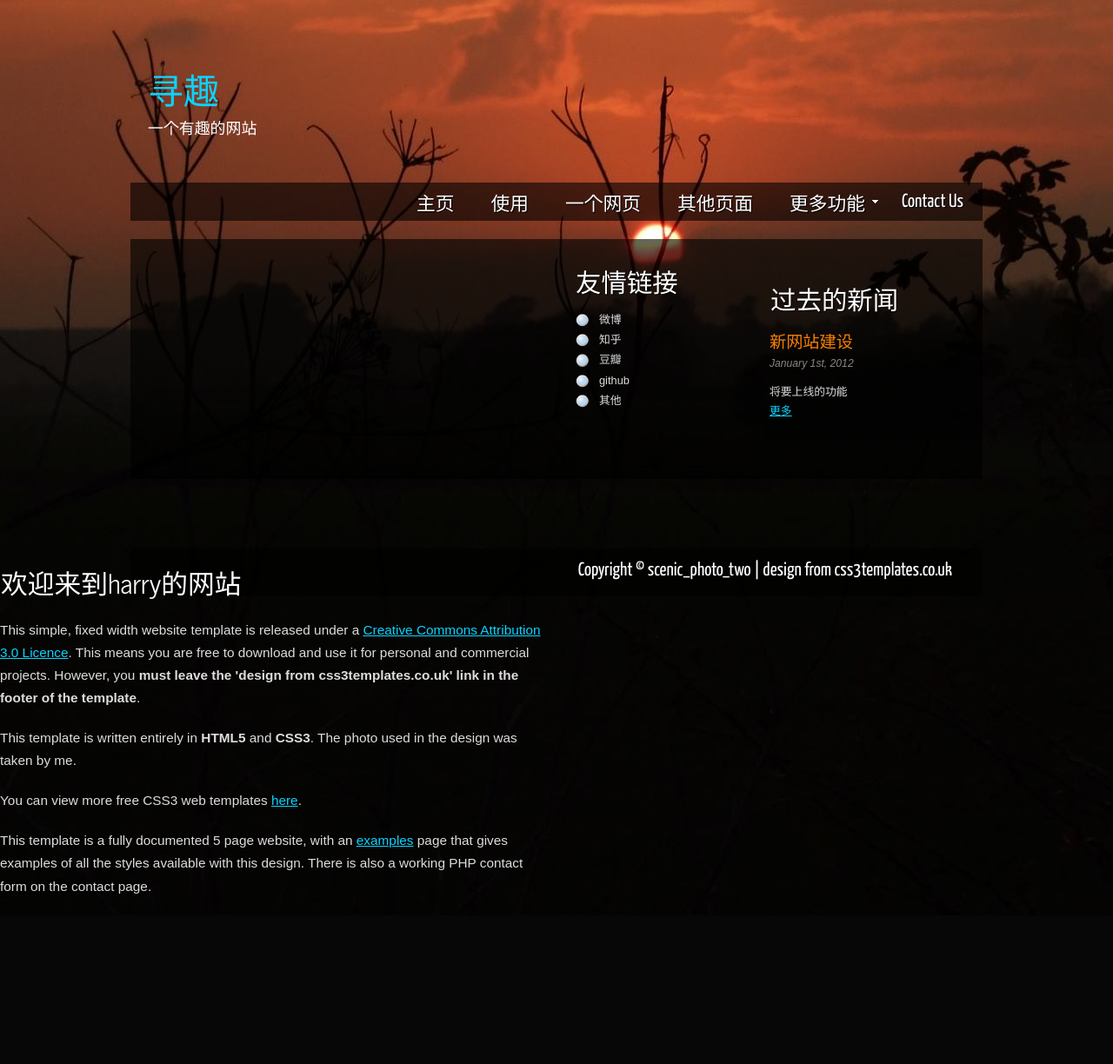
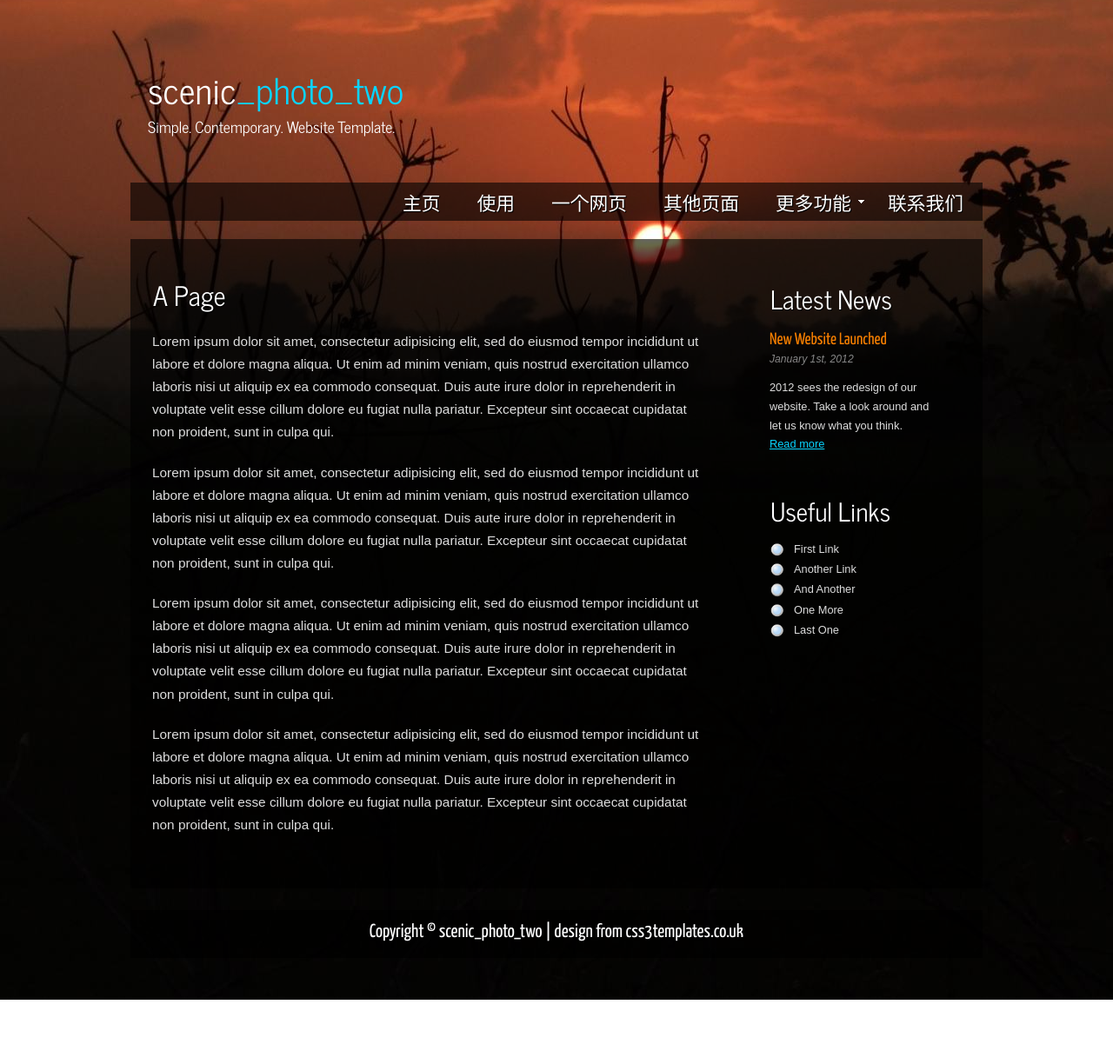
Before and after one commit to nasa1024/personl_blog, a Django app: page /a_page/ in a window 1280 px wide. Shown: the whole page at 87% size. Before the commit the page ends 1028 px from the top, so only its background shows below. Run offline with Django 3.2, Linux system fonts and the light colour scheme.

Commit message:
change good

```diff
--- a/blog/templates/page.html
+++ b/blog/templates/page.html
@@ -18,8 +18,8 @@
       <div id="logo">
         <div id="logo_text">
           <!-- class="logo_colour", allows you to change the colour of the text -->
-          <h1><a href="{% url 'index' %}">  <span class="logo_colour">寻趣</span></a></h1>
-          <h2>一个有趣的网站</h2>
+          <h1><a href="index.html">scenic<span class="logo_colour">_photo_two</span></a></h1>
+          <h2>Simple. Contemporary. Website Template.</h2>
         </div>
       </div>
       <nav>
@@ -32,21 +32,21 @@
             <li><a href="#">更多功能</a>
               <ul>
                 <li><a href="#">机票信息提醒</a></li>
-                <li><a href="#">django 开发</a>
+                <li><a href="#">机票信息提醒</a>
                   <ul>
-                    <li><a href="#">微信小程序</a></li>
-                    <li><a href="#">网络爬虫</a></li>
-                    <li><a href="#">便捷办公</a></li>
-                    <li><a href="#">图像识别</a></li>
-                    <li><a href="#">线下产品</a></li>
+                    <li><a href="#">机票信息提醒</a></li>
+                    <li><a href="#">机票信息提醒</a></li>
+                    <li><a href="#">机票信息提醒</a></li>
+                    <li><a href="#">机票信息提醒</a></li>
+                    <li><a href="#">机票信息提醒e</a></li>
                   </ul>
                 </li>
                 <li><a href="#">微信小程序</a></li>
-                <li><a href="#">微信小程序</a></li>
-                <li><a href="#">微信聊天机器人</a></li>
+                <li><a href="#">爬虫</a></li>
+                <li><a href="#">机器学习</a></li>
               </ul>
             </li>
-            <li><a href="contact.php">Contact Us</a></li>
+            <li><a href="contact.php">联系我们</a></li>
           </ul>
         </div>
       </nav>
@@ -54,30 +54,28 @@
     <div id="site_content">
       <div id="sidebar_container">
         <div class="sidebar">
-          <h3>过去的新闻</h3>
-          <h4>新网站建设</h4>
+          <h3>Latest News</h3>
+          <h4>New Website Launched</h4>
           <h5>January 1st, 2012</h5>
-          <p>将要上线的功能<br /><a href="#">更多</a></p>
+          <p>2012 sees the redesign of our website. Take a look around and let us know what you think.<br /><a href="#">Read more</a></p>
         </div>
-      </div>
         <div class="sidebar">
-          <h3>友情链接</h3>
+          <h3>Useful Links</h3>
           <ul>
-            <li><a href="#">微博</a></li>
-            <li><a href="#">知乎</a></li>
-            <li><a href="#">豆瓣</a></li>
-            <li><a href="#">github</a></li>
-            <li><a href="#">其他</a></li>
+            <li><a href="#">First Link</a></li>
+            <li><a href="#">Another Link</a></li>
+            <li><a href="#">And Another</a></li>
+            <li><a href="#">One More</a></li>
+            <li><a href="#">Last One</a></li>
           </ul>
         </div>
       </div>
-    </div>
       <div class="content">
-        <h1>欢迎来到harry的网站</h1>
-        <p>This simple, fixed width website template is released under a <a href="http://creativecommons.org/licenses/by/3.0">Creative Commons Attribution 3.0 Licence</a>. This means you are free to download and use it for personal and commercial projects. However, you <strong>must leave the 'design from css3templates.co.uk' link in the footer of the template</strong>.</p>
-        <p>This template is written entirely in <strong>HTML5</strong> and <strong>CSS3</strong>. The photo used in the design was taken by me.</p>
-        <p>You can view more free CSS3 web templates <a href="http://www.css3templates.co.uk">here</a>.</p>
-        <p>This template is a fully documented 5 page website, with an <a href="examples.html">examples</a> page that gives examples of all the styles available with this design. There is also a working PHP contact form on the contact page.</p>
+        <h1>A Page</h1>
+        <p>Lorem ipsum dolor sit amet, consectetur adipisicing elit, sed do eiusmod tempor incididunt ut labore et dolore magna aliqua. Ut enim ad minim veniam, quis nostrud exercitation ullamco laboris nisi ut aliquip ex ea commodo consequat. Duis aute irure dolor in reprehenderit in voluptate velit esse cillum dolore eu fugiat nulla pariatur. Excepteur sint occaecat cupidatat non proident, sunt in culpa qui.</p>
+        <p>Lorem ipsum dolor sit amet, consectetur adipisicing elit, sed do eiusmod tempor incididunt ut labore et dolore magna aliqua. Ut enim ad minim veniam, quis nostrud exercitation ullamco laboris nisi ut aliquip ex ea commodo consequat. Duis aute irure dolor in reprehenderit in voluptate velit esse cillum dolore eu fugiat nulla pariatur. Excepteur sint occaecat cupidatat non proident, sunt in culpa qui.</p>
+        <p>Lorem ipsum dolor sit amet, consectetur adipisicing elit, sed do eiusmod tempor incididunt ut labore et dolore magna aliqua. Ut enim ad minim veniam, quis nostrud exercitation ullamco laboris nisi ut aliquip ex ea commodo consequat. Duis aute irure dolor in reprehenderit in voluptate velit esse cillum dolore eu fugiat nulla pariatur. Excepteur sint occaecat cupidatat non proident, sunt in culpa qui.</p>
+        <p>Lorem ipsum dolor sit amet, consectetur adipisicing elit, sed do eiusmod tempor incididunt ut labore et dolore magna aliqua. Ut enim ad minim veniam, quis nostrud exercitation ullamco laboris nisi ut aliquip ex ea commodo consequat. Duis aute irure dolor in reprehenderit in voluptate velit esse cillum dolore eu fugiat nulla pariatur. Excepteur sint occaecat cupidatat non proident, sunt in culpa qui.</p>
       </div>
     </div>
     <footer>
```
Also changed, not shown: blog/templates/another.html (+25 -26 lines), blog/templates/index.html (+17 -18 lines).
